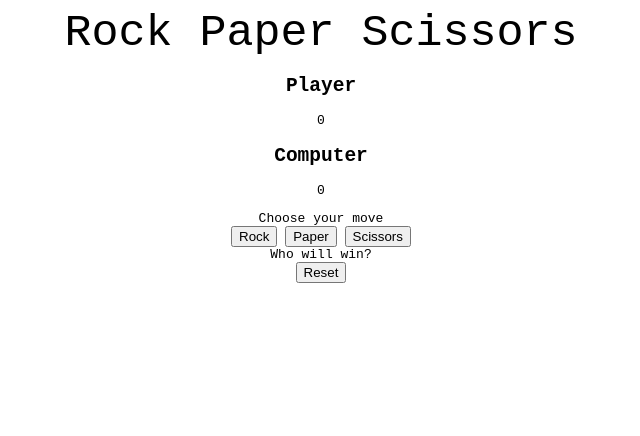
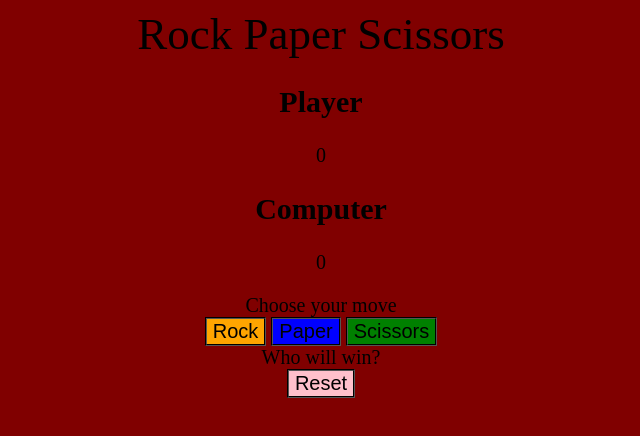
Before and after one commit to 523Cs/rocks, a plain HTML site: page index.html in a window 1280 px wide. Shown: the whole page, without its empty margins (319-959 px from the left). Drawn offline with Linux system fonts and the light colour scheme.

Commit message:
Update style.css

```diff
--- a/style.css
+++ b/style.css
@@ -1,15 +1,39 @@
 .title{
   font-size: 45px;
   text-align:center;
-  font-family:monospace;
 }
 h2{
   text-align:center;
-  font-family:monospace;
 }
 body{
   text-align:center;
-  font-family:monospace;
+  background-color: maroon;
+  font-size:20px;
+
+}
+button.reset{
+  background-color:pink;
+  font-size:20px;
+  border-style:groove;
+
+}
+button.scissors{
+  background-color: green;
+  font-size:20px;
+  border-style:groove;
+
+}
+button.paper{
+  background-color: blue;
+  font-size:20px;
+  border-style:groove;
+
+}
+button.rock{
+  background-color: orange;
+  font-size:20px;
+  border-style:groove;
+
 }
 .button{
   border: none;
@@ -19,4 +43,5 @@ body{
   text-decoration: none;
   display: inline-block;
   font-size: 16px;
+
 }
```
